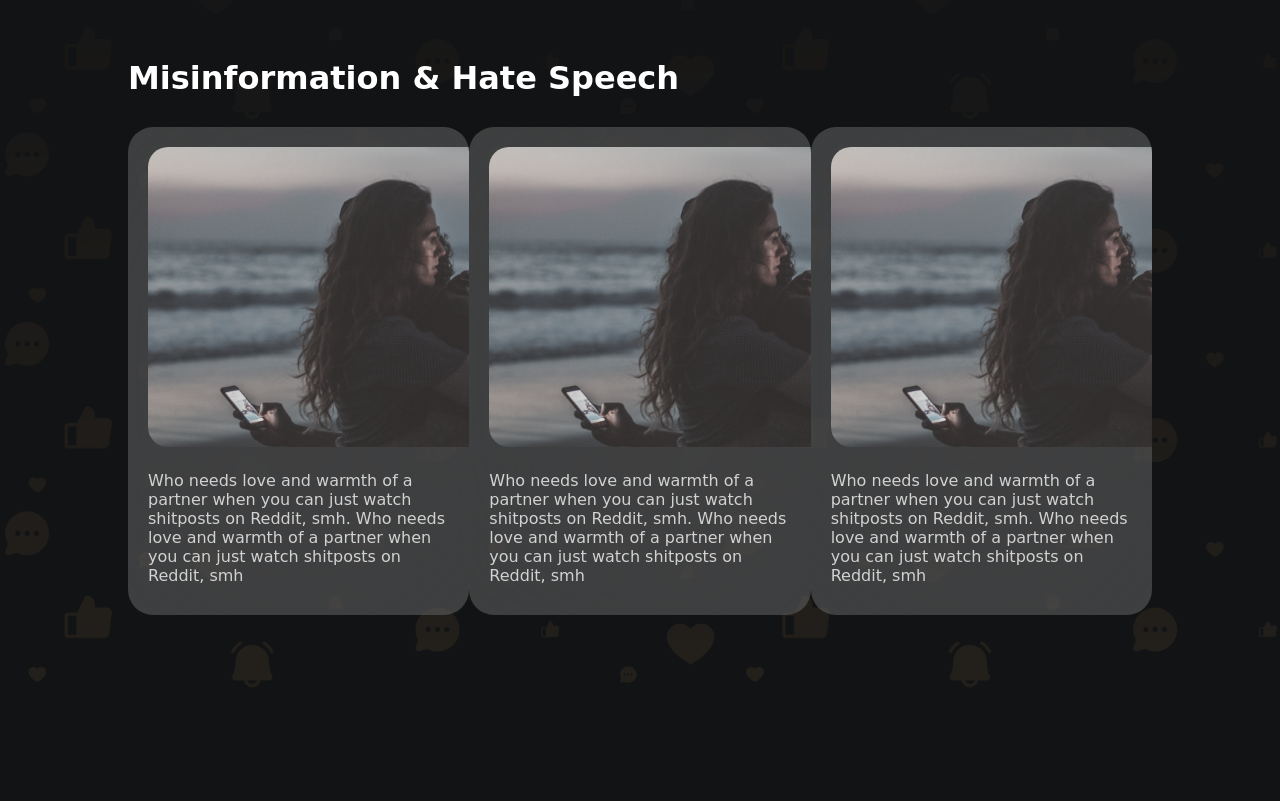
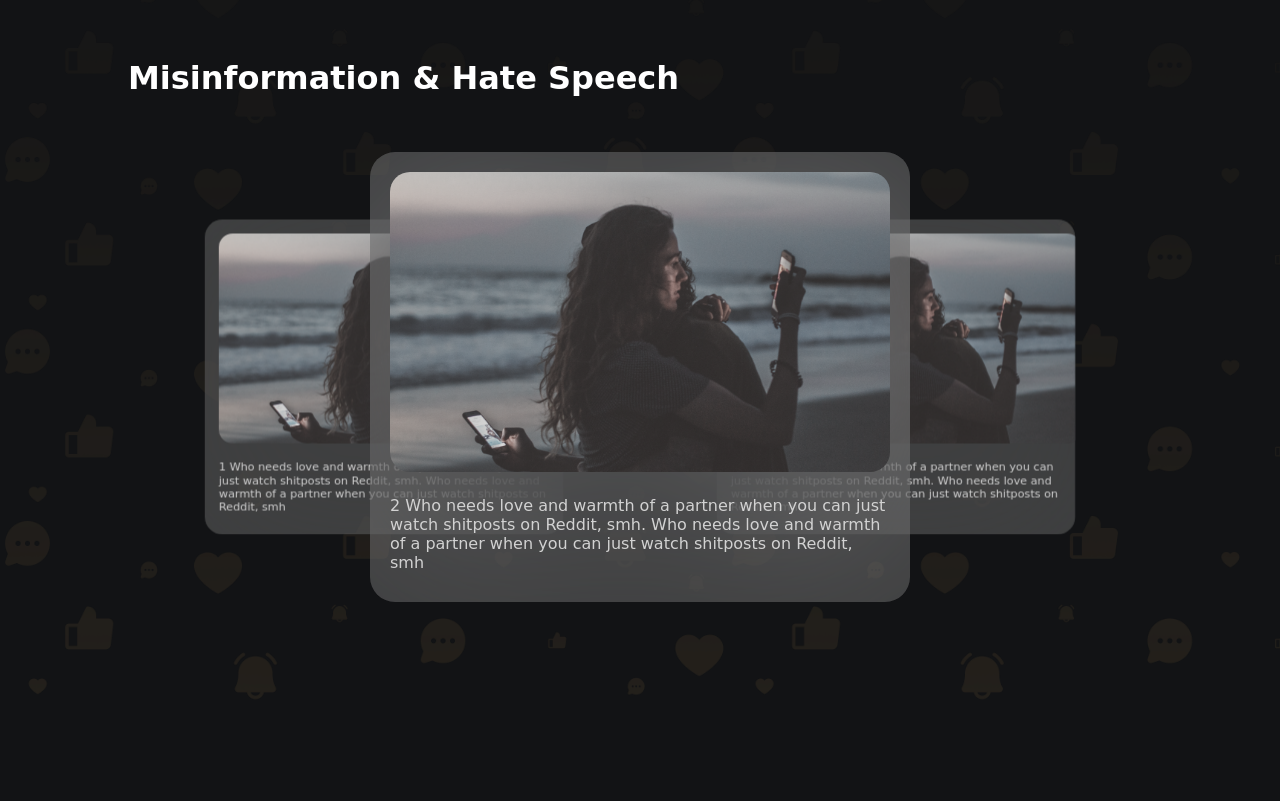
Before and after one commit to chamiduu/BTS, a plain HTML site: page communication.html in a window 1280 px wide. Shown: the part 4960-5761 px from the top of the page. Drawn offline with Linux system fonts and the light colour scheme; a web font is replaced by a local one.

Commit message:
Static carousel design

```diff
--- a/communication.html
+++ b/communication.html
@@ -108,17 +108,17 @@
             <h1 class="pointTitle">Misinformation & Hate Speech</h1>
 
             <div class="carousel">
-                <div class="carouselCard">
+                <div class="carouselCard ">
                     <img src="./assets/images/coupleWithPhones.png" alt="couple with phones" class="carouselImg">
-                    <p class="carouselPara">Who needs love and warmth of a partner when you can just watch shitposts on Reddit, smh. Who needs love and warmth of a partner when you can just watch shitposts on Reddit, smh</p>
+                    <p class="carouselPara">1 Who needs love and warmth of a partner when you can just watch shitposts on Reddit, smh. Who needs love and warmth of a partner when you can just watch shitposts on Reddit, smh</p>
+                </div>
+                <div class="carouselCard active">
+                    <img src="./assets/images/coupleWithPhones.png" alt="couple with phones" class="carouselImg">
+                    <p class="carouselPara">2 Who needs love and warmth of a partner when you can just watch shitposts on Reddit, smh. Who needs love and warmth of a partner when you can just watch shitposts on Reddit, smh</p>
                 </div>
                 <div class="carouselCard">
                     <img src="./assets/images/coupleWithPhones.png" alt="couple with phones" class="carouselImg">
-                    <p class="carouselPara">Who needs love and warmth of a partner when you can just watch shitposts on Reddit, smh. Who needs love and warmth of a partner when you can just watch shitposts on Reddit, smh</p>
-                </div>
-                <div class="carouselCard">
-                    <img src="./assets/images/coupleWithPhones.png" alt="couple with phones" class="carouselImg">
-                    <p class="carouselPara">Who needs love and warmth of a partner when you can just watch shitposts on Reddit, smh. Who needs love and warmth of a partner when you can just watch shitposts on Reddit, smh</p>
+                    <p class="carouselPara">3 Who needs love and warmth of a partner when you can just watch shitposts on Reddit, smh. Who needs love and warmth of a partner when you can just watch shitposts on Reddit, smh</p>
                 </div>
             </div>
 
--- a/css/base.css
+++ b/css/base.css
@@ -259,6 +259,15 @@ footer {
     text-align: justify;
 }
 
+.carousel {
+    height: 500px;
+    width: 80vw;
+    display: flex;
+    justify-content: space-between;
+    align-items: center;
+    transition: cubic-bezier(0.175, 0.885, 0.32, 1.275) all 0.5s;
+}
+
 .carouselCard {
     background-color: #8a8a8a5e;
     border-radius: 25px;
@@ -266,7 +275,7 @@ footer {
     backdrop-filter: blur(100px);
     overflow: hidden;
     padding: 20px;
-
+    scale: 0.7;
 }
 
 .carouselImg {
@@ -282,6 +291,16 @@ footer {
     margin-bottom: 10px;
 }
 
-.carousel {
-    display: flex;
+.carouselCard.active {
+    position: absolute;
+    background-color: #8a8a8a5e;
+    border-radius: 25px;
+    width: min-content;
+    backdrop-filter: blur(100px);
+    overflow: hidden;
+    padding: 20px;
+    left: 50%;
+    scale: 1;
+    z-index: 99;
+    transform: translate(-50%, 0);
 }
```
